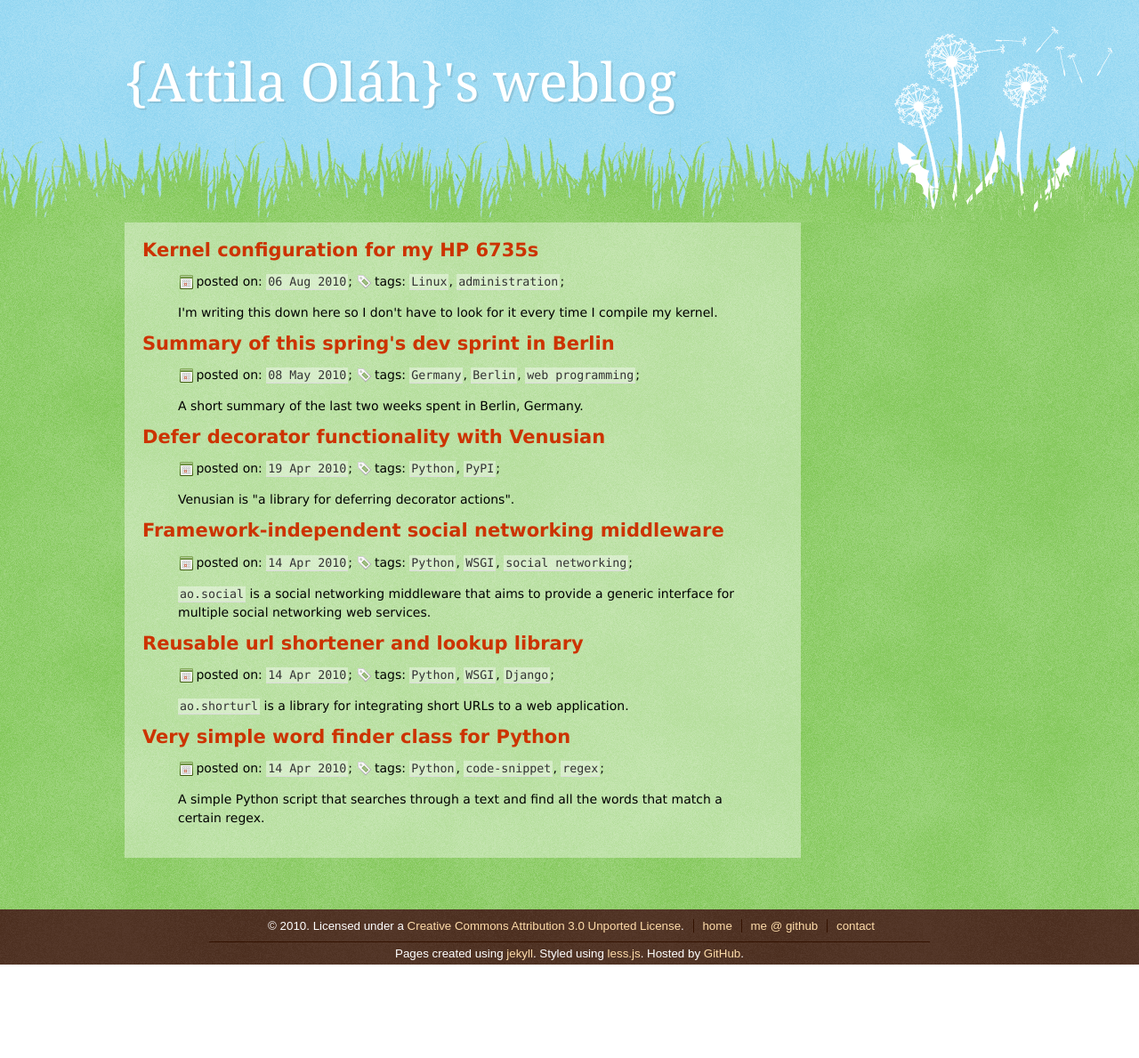
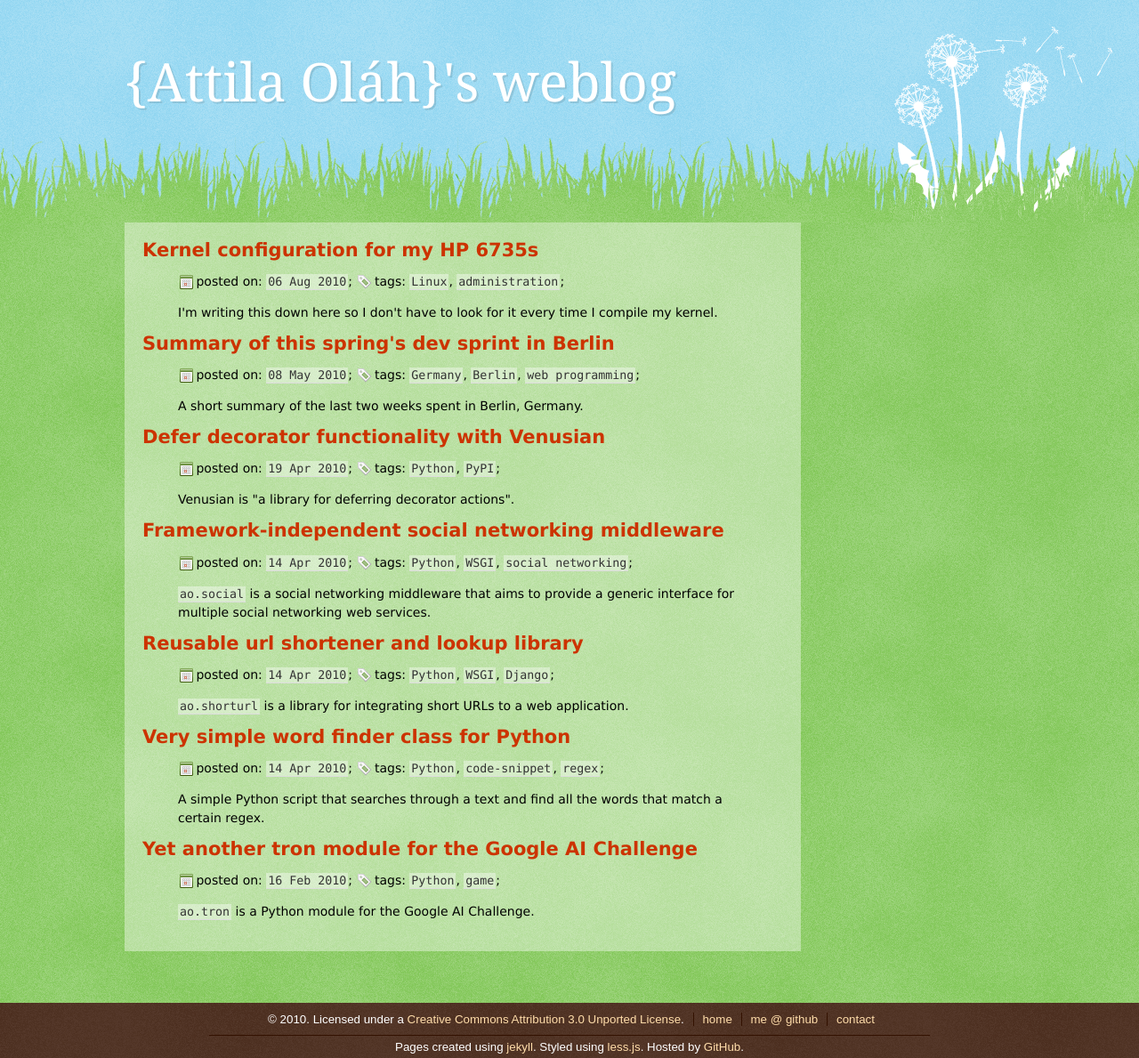
Before and after one commit to attilaolah/attilaolah.github.io, a Jekyll site: the page built from index.html, in a window 1280 px wide. Shown: the whole page at 89% size. Built offline with Jekyll 4.4.1, drawn with Linux system fonts in a browser that asks for light colours; before the commit the page ends 1084 px from its top, so only the background shows below that; some of the changed lines change nothing that is shown.

Commit message:
added tron post

```diff
--- a/_layouts/base.html
+++ b/_layouts/base.html
@@ -1,5 +1,5 @@
 <!doctype html>
-<html lang="en">
+<html lang="en" xmlns:fb="http://www.facebook.com/2008/fbml">
   <head>
     <meta charset="utf-8" />
     <title>{{ page.title }}</title>
@@ -33,5 +33,7 @@
         Pages created using <a href="http://github.com/mojombo/jekyll">jekyll</a>. Styled using <a href="http://github.com/cloudhead/less.js">less.js</a>. Hosted by <a href="http://github.com/">GitHub</a>.
       </div>
     </div>
+    <div id="fb-root"></div>
+    <script>window.fbAsyncInit=function(){FB.init({appId:"",status:true,cookie:true,xfbml:true});};(function(){var e=document.createElement('script');e.async=true;e.src=document.location.protocol+'//connect.facebook.net/en_US/all.js';document.getElementById('fb-root').appendChild(e);}());</script>
   </body>
 </html>
--- /dev/null
+++ b/_posts/2010-02-16-yet-another-tron-module.markdown
@@ -0,0 +1,425 @@
+---
+layout: post
+title: Yet another tron module for the Google AI Challenge
+tags:
+ - Python
+ - game
+summary: <tt>ao.tron</tt> is a Python module for the Google AI Challenge.
+---
+
+The idea
+--------
+
+I've been playing around with a [Python](http://www.python.org/)
+[project](http://github.com/aatiis/python-yatron) for the [Google AI
+Challenge](http://csclub.uwaterloo.ca/contest/) as an alternative to the
+[python starter
+package](http://csclub.uwaterloo.ca/contest/starter_packages.php).
+
+Nothing very special; I've put together a few
+[buildout](http://www.buildout.org/) recipes and rewrote some of the methods,
+to get some easy utility functions.
+
+
+The module
+----------
+
+``ao.tron`` is a Python module for working with tron boards. For more
+information and examples, take a look at the next section. The package is also
+[available on PyPI](http://pypi.python.org/pypi/ao.tron).
+
+
+The tron board
+--------------
+
+The class ``ao.tron.Board`` represents the state of the tron board in discrete
+time. It has some utility functions to make it easier for your bot to work
+with the board object. To construct a simple board object, we'll use the
+``ao.tron.generate`` generator:
+
+    >>> import sys
+    >>> from StringIO import StringIO
+    >>> sys.stdin = StringIO("""5 5
+    ... #####
+    ... #  2#
+    ... #   #
+    ... #1  #
+    ... #####
+    ... """)
+
+    >>> from ao.tron import generate
+    >>> board = generate().next()
+    >>> board
+    <Board (5x5)>
+
+To see that we actually have the correct board, we can use the
+``ao.tron.Board.board`` property. Note that this property is lazy, as are most
+other properties: they won't calculate the result unless you ask for it, and
+once calculated, they store it in the object for later use:
+
+    >>> print board.board
+    #####
+    #  2#
+    #   #
+    #1  #
+    #####
+
+We can ask our coordinates using the ``ao.tron.Board.me`` property (or it's
+alias, ``ao.tron.Board.m``):
+
+    >>> me = board.me
+    >>> me
+    (1, 1)
+
+Similarly, we can use ``ao.tron.Board.them`` (and it's alias,
+``ao.tron.Board.t``):
+
+    >>> them = board.them
+    >>> them
+    (3, 3)
+
+As you can see, the coordinates start from the lower left corner. The first
+coordinate is the X axis, the second is the Y axis. We can ask for any
+coordinate on the boar like this:
+
+    >>> board[0, 0]
+    '#'
+
+    >>> board[me]
+    '1'
+
+    >>> board[them]
+    '2'
+
+    >>> board[10, 10]
+    Traceback (most recent call last):
+    ...
+    IndexError: tuple index out of range
+
+You can use the object's field markers for comparison:
+
+    >>> assert all(((board.ME  == '1'),
+    ...     (board.THEM == '2'),
+    ...     (board.WALL == '#'),
+    ...     (board.FLOOR == ' '),
+    ... ))
+
+If we iterate over the board, it will yield it's blocks and coordinates:
+
+    >>> for block, coords in board:
+    ...     print block, coords
+    # (0, 0)
+    # (1, 0)
+    ...
+    1 (1, 1)
+    ...
+    2 (3, 3)
+    ...
+    # (4, 4)
+
+To check for possible moves from a certain position, we call
+``ao.tron.Board.possibilities``:
+
+    >>> board.possibilities(me)
+    ((1, 2), (2, 1))
+
+    >>> board.possibilities(them)
+    ((3, 2), (2, 3))
+
+To check the distance between us and the opponent, we can use the
+``ao.tron.Board.distance`` property:
+
+    >>> board.distance
+    3
+
+Let's try it with a more complex board:
+
+    >>> sys.stdin = StringIO("""7 5
+    ... #######
+    ... #   #2#
+    ... # # # #
+    ... #1#   #
+    ... #######
+    ... """)
+
+    >>> board = generate().next()
+    >>> board.distance
+    9
+
+Or an even more complex one:
+
+    >>> sys.stdin = StringIO("""14 10
+    ... ##############
+    ... #            #
+    ... #          2 #
+    ... #   ######   #
+    ... #   #    #   #
+    ... #   #    #   #
+    ... #   ######   #
+    ... # 1          #
+    ... #            #
+    ... ##############
+    ... """)
+
+    >>> board = generate().next()
+    >>> board.distance
+    13
+
+Let's try an isolated board:
+
+    >>> sys.stdin = StringIO("""14 10
+    ... ##############
+    ... ###         ##
+    ... #  #    #  2 #
+    ... #   ######   #
+    ... #      #     #
+    ... #     #      #
+    ... #   ######   #
+    ... # 1  #    #  #
+    ... ##         ###
+    ... ##############
+    ... """)
+
+    >>> board = generate().next()
+    >>> board.distance
+    -1
+
+Asking it the second time it should be slightly faster:
+
+    >>> board.distance
+    -1
+
+Note that if we're isolated, calling distance will also calculate our space
+left:
+
+    >>> board.space
+    35
+
+If the two players are adjacent, the result is zero:
+
+    >>> sys.stdin = StringIO("""7 6
+    ... #######
+    ... #     #
+    ... #  2  #
+    ... #  1  #
+    ... #     #
+    ... #######
+    ... """)
+
+    >>> board = generate().next()
+    >>> board.distance
+    0
+
+To calculate one of the shortest paths between us and the opponent, we can use
+the ``ao.tron.Board.path`` property:
+
+    >>> board.path
+    ()
+
+    >>> sys.stdin = StringIO("""14 10
+    ... ##############
+    ... ###         ##
+    ... #  #    #  2 #
+    ... #   ######   #
+    ... #       #    #
+    ... #    #       #
+    ... #   ######   #
+    ... # 1  #    #  #
+    ... ##         ###
+    ... ##############
+    ... """)
+
+    >>> board = generate().next()
+    >>> board.path
+    ((2, 3), (2, 4), (2, 5), ..., (10, 5), (10, 6), (10, 7))
+
+To get directions for an adjacent coordinate, call ``ao.tron.Board.direction``:
+
+    >>> board.direction((2, 3))
+    1
+
+    >>> board.direction((board.me[0]-1, board.me[1])) == board.WEST
+    True
+
+Thus, if we want to head towards the enemy, we can easily get directions:
+
+    >>> board.direction(board.path[0]) == board.NORTH
+    True
+
+The absolute distance between us and the enemy can be accessed with the
+``ao.tron.Board.flight`` property.
+
+Note that walls are not taken account of. We may even be separated. This is
+just a cheap call to see if we're far away on a huge map:
+
+    >>> board.flight
+    14
+
+The accurate way to go in the enemys direction is to to access the
+``ao.tron.Board.chase`` property. Note that this will call ``ao.tron.Board.path``,
+which may be quite expensive on huge boards. Use it with caution. If you need
+a cheaper version, try ``ao.tron.Board.charge``:
+
+    >>> board.chase
+    (2, 3)
+
+A cheaper way to do the same is to call ``ao.tron.Board.charge`` This call is
+very cheap, but it does not check for the shortest path; It doesn't even check
+if we're separated from the enemy or not. Use it when you're far from the
+enemy and want to get closer as quickly as possible. In this particular case,
+it will show us different results:
+
+    >>> board.charge
+    (3, 2)
+
+The value is cached; calling it again is much faster:
+
+    >>> board.charge
+    (3, 2)
+
+If we're trapped, it will return ``None``:
+
+    >>> sys.stdin = StringIO("""7 7
+    ... #######
+    ... #     #
+    ... #  2  #
+    ... #     #
+    ... # ### #
+    ... # #1# #
+    ... #######
+    ... """)
+
+    >>> board = generate().next()
+    >>> board.charge is None
+    True
+
+As usual, the value is cached:
+
+    >>> board.charge is None
+    True
+
+The opposite of ``ao.tron.Board.charge`` is ``ao.tron.Board.flee``. This call
+is very cheap, but it does not check for the shortest path; It doesn't even
+check if we're separated from the enemy or not. Use it when you want to run
+away as quickly as possible:
+
+    >>> board.flee is None
+    True
+
+As usual, the value is cached:
+
+    >>> board.flee is None
+    True
+
+    >>> sys.stdin = StringIO("""7 7
+    ... #######
+    ... #     #
+    ... #  2  #
+    ... #  1  #
+    ... #     #
+    ... #     #
+    ... #######
+    ... """)
+
+    >>> board = generate().next()
+    >>> board.flee
+    (2, 3)
+
+    >>> board.flee
+    (2, 3)
+
+To make a random possible move, just call ``ao.tron.Board.random``:
+
+    >>> board.random in board.possibilities(board.me)
+    True
+
+
+Clean up after the tests:
+
+    >>> from zope.testing import cleanup
+    >>> cleanup.cleanUp()
+
+
+Reading the board from a file
+-----------------------------
+
+``ao.tron.generate`` is a simple function that reads the tron board from
+the standard input and and generates ``ao.tron.Board`` instances. Format
+the input like this:
+
+    5 5
+    #####
+    #  2#
+    #   #
+    #1  #
+    #####
+
+The numbers on the first line show the height and withd of the board,
+respectively. The following lines represent the board, where:
+
+* ``"#"`` are walls
+* ``" "`` (whitespaces) are the floor
+* ``"1"`` is our player
+* ``"2"`` is the opponent
+
+To use the function, in your source file you can do something like this:
+
+    from ao.tron import generate, move
+    for board  in generate():
+        # do your stuff here
+        move(board.NORTH)
+
+For testing, we'll create a file-like object and mangle sys.stdin to
+demonstrate how it works:
+
+    >>> import sys
+    >>> from StringIO import StringIO
+    >>> sys.stdin = StringIO("""5 5
+    ... #####
+    ... #  2#
+    ... #   #
+    ... #1  #
+    ... #####
+    ... """)
+
+Now we can use the board generator as usual:
+
+    >>> from ao.tron import generate
+    >>> board = generate().next()
+    >>> board
+    <Board (5x5)>
+
+    >>> sys.stdin = StringIO("""5 5
+    ... #####
+    ... #  2#
+    ... #   #
+    ... #1  #
+    ... #####
+    ... 4 4
+    ... ####
+    ... # 2#
+    ... #1 #
+    ... ####
+    ... 4 4
+    ... ####
+    ... #1 #
+    ... # 2#
+    ... ####
+    ... """)
+
+    >>> for board in generate():
+    ...     print board
+    <Board (5x5)>
+    <Board (4x4)>
+    <Board (4x4)>
+
+To make a move, we can use the ``ao.tron.board.move`` method, which is an
+alias for the module-global ``ao.tron.move`` function:
+
+    >>> board.move(board.NORTH)
+    1
+
+Clean up after the tests:
+
+    >>> from zope.testing import cleanup
+    >>> cleanup.cleanUp()
--- a/index.html
+++ b/index.html
@@ -7,7 +7,9 @@ title: "{Attila Ol&aacute;h}'s weblog"
   <div class="post-preview">
     <h1><a href="{{ post.url }}">{{ post.title }}</a></h1>
     <blockquote>
-      <span class="date"></span> posted on: <tt>{{ post.date | date_to_string }}</tt>; <span class="tags"></span> tags: {% for tag in post.tags %}<tt>{{ tag }}</tt>{% if forloop.last %};{% else %}, {% endif %}{% endfor %}
+      <span class="date"></span> posted on: <tt>{{ post.date | date_to_string }}</tt>;
+      <span class="tags"></span> tags: {% for tag in post.tags %}<tt>{{ tag }}</tt>{% if forloop.last %};{% else %}, {% endif %}{% endfor %}
+      <fb:like href="{{ post.url }}" layout="button_count" show_faces="false" width="80" font="lucida grande"></fb:like>
     </blockquote>
     <blockquote class="summary">{{ post.summary }}</blockquote>
   </div>
--- a/media/css/main.less
+++ b/media/css/main.less
@@ -44,7 +44,12 @@ cite, code, tt {
   padding: 1px 2px;
 }
 
-/* Page Structure */
+/* Facebook buttons */
+.fb_edge_widget_with_comment {
+  top: 3px;
+}
+
+/* Page structure */
 body {
   > .wrapper {
     min-height: 100%;
```
